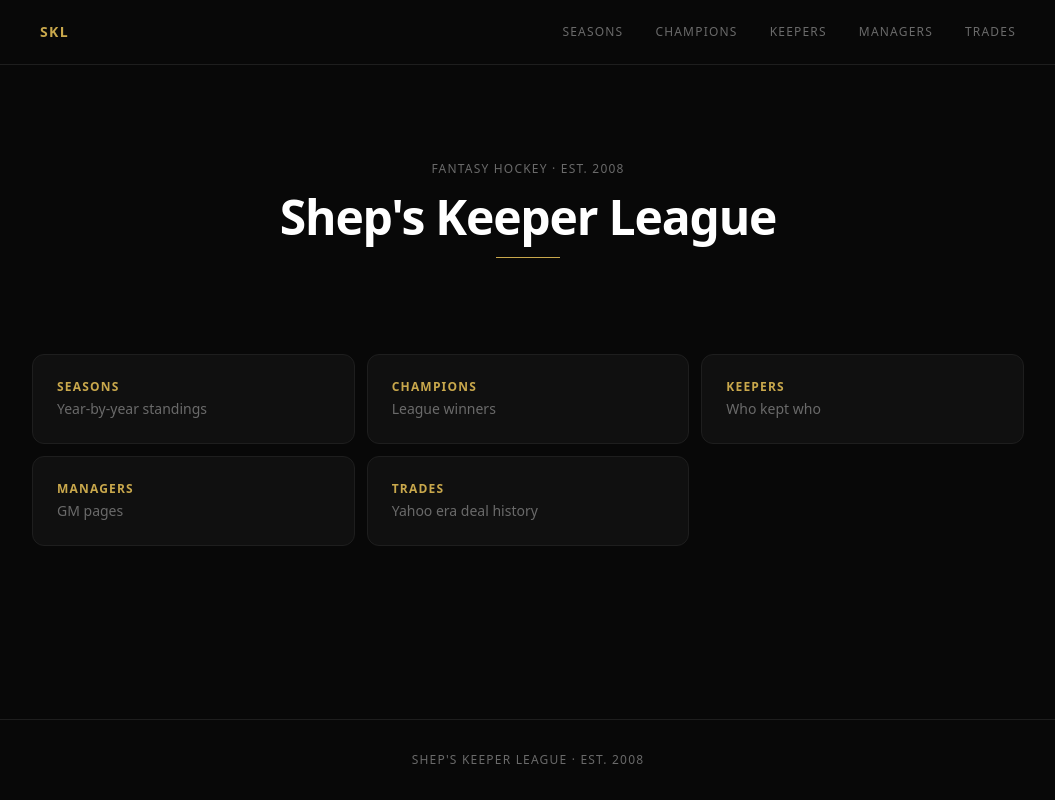
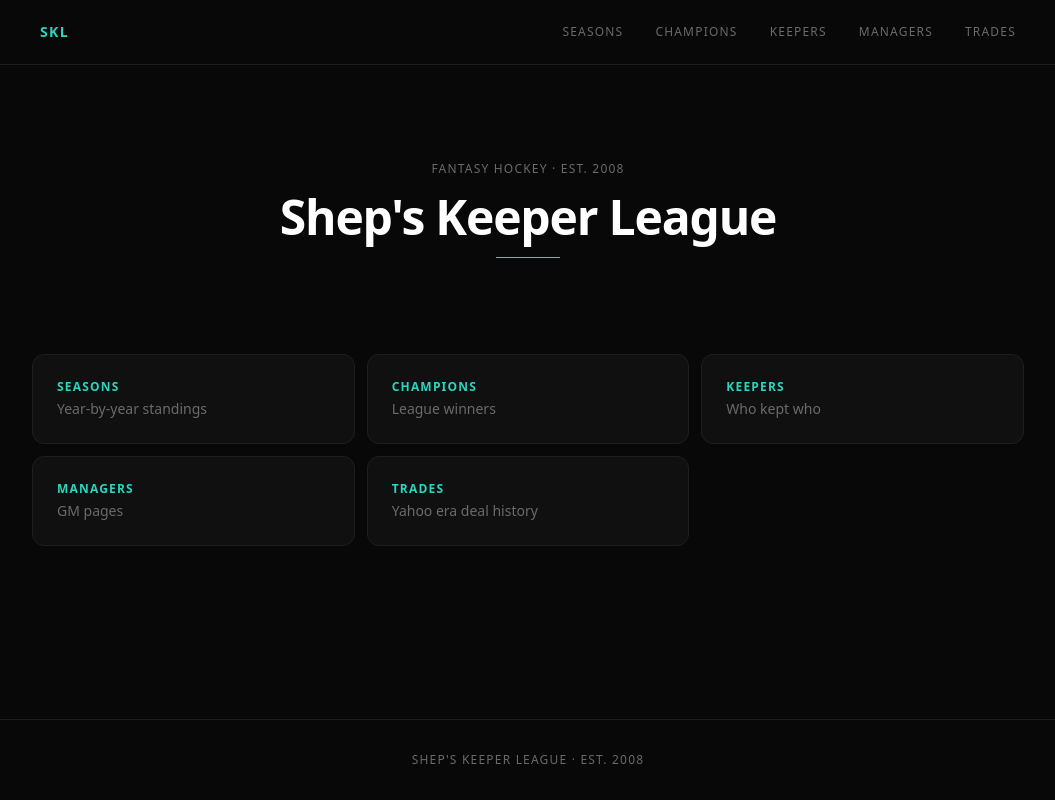
Before and after one commit to rshep07/shepskeeperleague, a Next.js app: page / in a window 1280 px wide. Shown: the whole page, without its empty margins (112-1167 px from the left). Built offline with nearby package versions, Linux system fonts and the light colour scheme.

Commit message:
Add files via upload

```diff
--- a/tailwind.config.ts
+++ b/tailwind.config.ts
@@ -20,10 +20,10 @@ const config: Config = {
           600: "#2C2C2C",   // hover states / dividers
         },
         gold: {
-          300: "#E8CE84",   // light gold — highlights
-          400: "#C9A84C",   // primary gold — links, accents
-          500: "#A07830",   // deep gold
-          600: "#7A5A1C",   // darkest gold
+          300: "#99F6E4",   // light teal — highlights, hover
+          400: "#2DD4BF",   // primary teal — links, accents
+          500: "#14B8A6",   // deep teal
+          600: "#0D9488",   // darkest teal
         },
       },
       fontFamily: {
```
